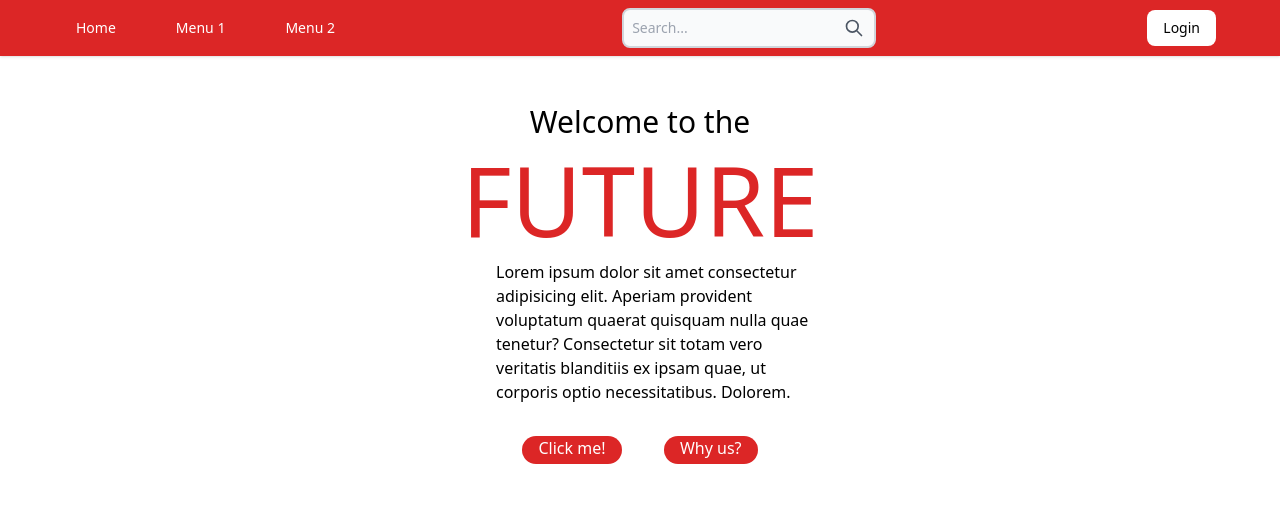
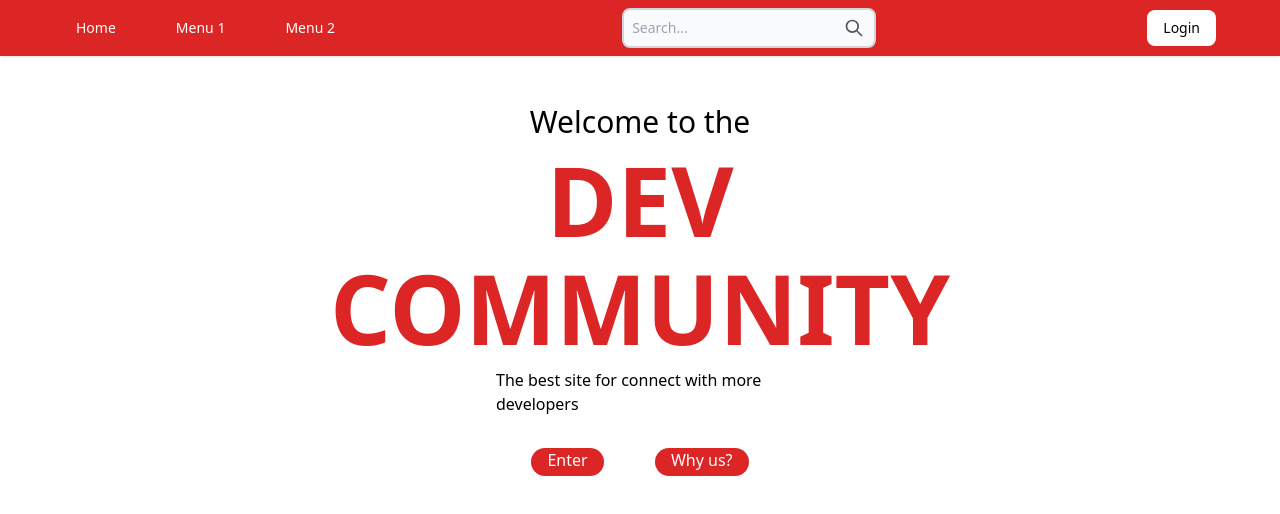
Before and after one commit to ElvisGT/social_network, a Next.js app: page / in a window 1280 px wide. Shown: the top 514 px of the page. Built offline with nearby package versions, Linux system fonts and the light colour scheme.

Commit message:
Test version of home

```diff
--- a/src/pages/index.tsx
+++ b/src/pages/index.tsx
@@ -8,13 +8,14 @@ const Home: NextPage = () => {
       <div>
           <div className="flex flex-col items-center pt-12">
             <h1 className="text-3xl">Welcome to the</h1>
-            <p className="text-8xl pt-3 text-red-600">FUTURE</p>
-            <p className="w-80 ml-8 mt-3">Lorem ipsum dolor sit amet consectetur adipisicing elit. Aperiam provident voluptatum quaerat quisquam nulla quae tenetur? Consectetur sit totam vero veritatis blanditiis ex ipsam quae, ut corporis optio necessitatibus. Dolorem.</p>
+            <p className="text-8xl pt-3 text-red-600 font-bold ">DEV</p>
+            <p className="text-8xl pt-3 text-red-600 font-bold">COMMUNITY</p>
+            <p className="w-80 ml-8 mt-3">The best site for connect with more developers</p>
           </div>
             <div className="flex justify-center p-8">
               <div className="flex justify-evenly w-80">
                 <Button className="flex item-center justify-center px-4 w-auto bg-red-600 h-7 rounded-3xl active:border-2 hover:bg-red-500 text-white">
-                    Click me!
+                    Enter
                 </Button>
                 <Button className="flex item-center justify-center px-4 w-auto bg-red-600 h-7 rounded-3xl active:border-2 hover:bg-red-500 text-white">
                     Why us?
```
